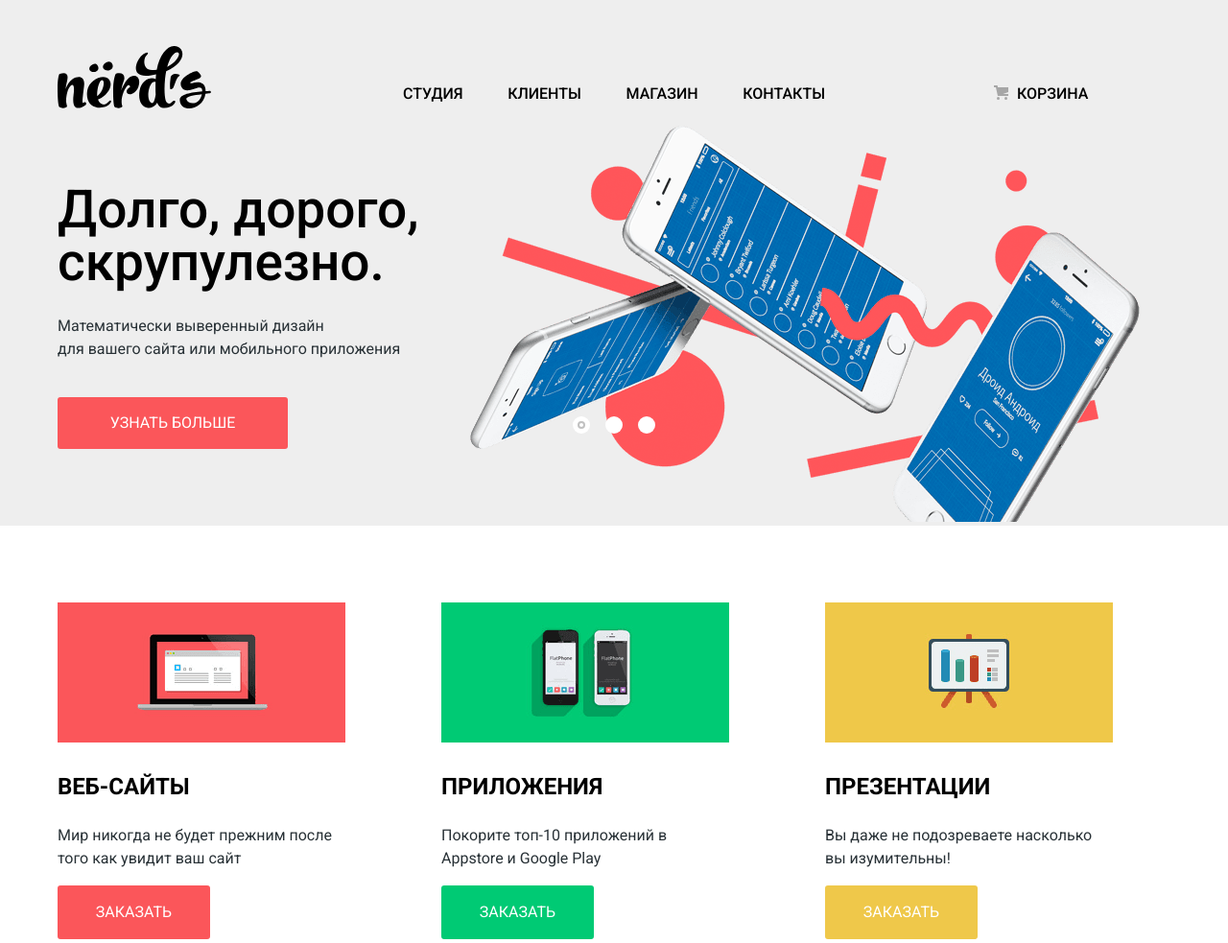
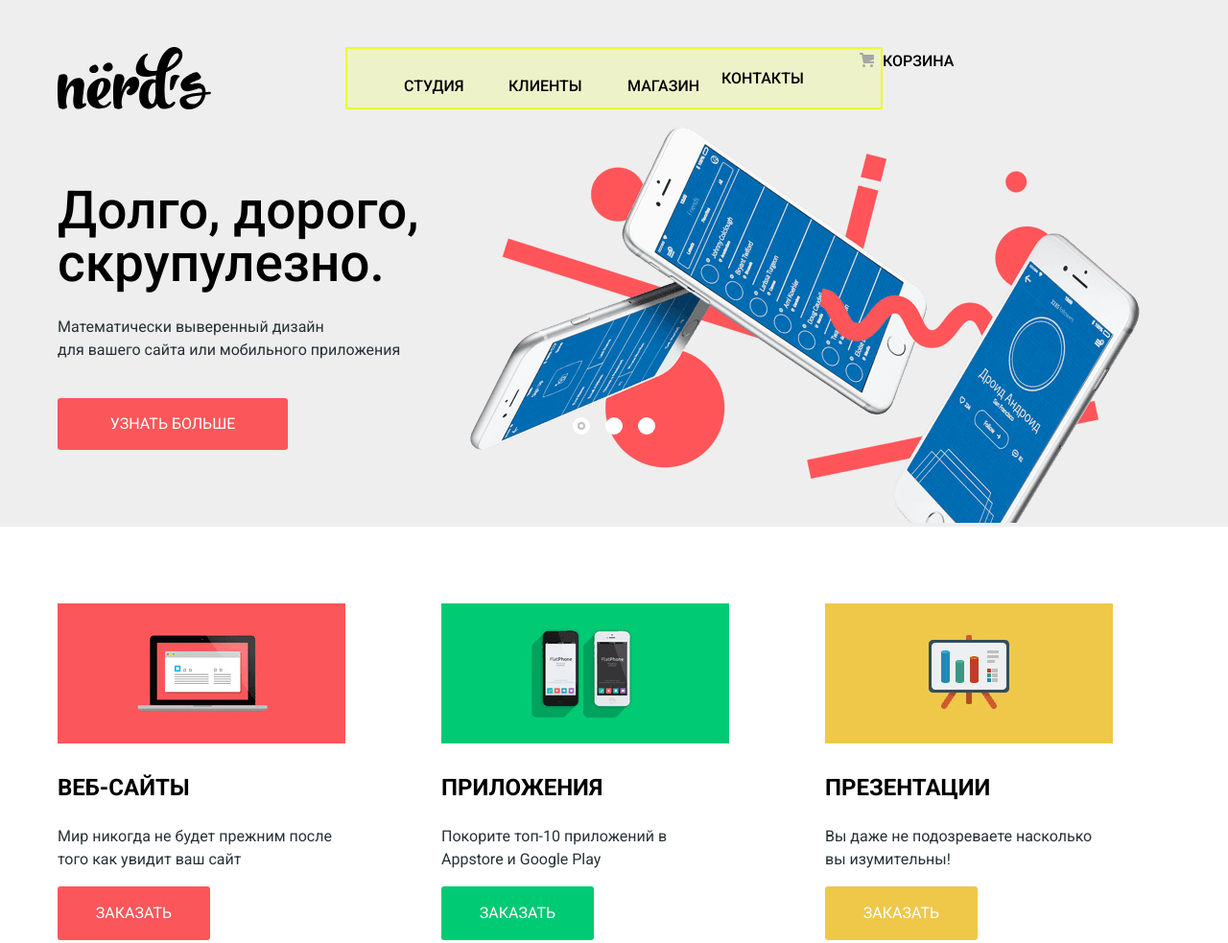
Before and after one commit to artmarine/814485-nerds, a plain HTML site: page index.html in a window 1280 px wide. Shown: the top 983 px of the page at 96% size. Drawn offline with Linux system fonts and the light colour scheme.

Commit message:
шапка

```diff
--- a/css/sytle.css
+++ b/css/sytle.css
@@ -18,6 +18,7 @@ a {
   max-width: 100%;
   height: auto;
 }
+
 .visually-hidden {
 	position: absolute !important;
 	clip: rect(1px 1px 1px 1px); /* IE6, IE7 */
@@ -43,13 +44,15 @@ a {
 }
 
 .main-navigation {
+  padding-top: 49px;
   display: flex;
-  justify-content: space-between;
-  align-items: flex-end;
+  font-weight: 500;
+  line-height: 30px;
+  text-transform: uppercase;
+  color: #000000;
 }
 
 .main-header-logo {
-  margin-top: 48px;
   width: 160px;
   height: 65px;
 }
@@ -57,11 +60,43 @@ a {
 .site-navigation {
   display: flex;
   flex-wrap: wrap;
-  justify-content: space-between;
-  width: 440px;
+  align-items: center;
+  width: 560px;
   margin: 0;
   padding: 0;
+  margin-left: 140px;
+  background: rgba(234, 255, 45, 0.2);
+  box-shadow: inset 0 0 0 2px rgb(234, 255, 45);
 }
+
+.site-navigation a {
+  display: block;
+}
+
+.studio-nav {
+  width: 62px;
+  margin-left: 61px;
+  margin-right: 22px;
+  padding-top: 16px;
+}
+
+.client-nav {
+  width: 78px;
+  margin-left: 25px;
+  margin-right: 22px;
+  padding-top: 16px;
+}
+
+.store-nav {
+  width: 76px;
+  margin-left: 24px;
+  margin-right: 22px;
+  padding-top: 16px;
+}
+
+
+
+
 
 .user-navigation {
   position: relative;
@@ -71,7 +106,7 @@ a {
 }
 
 .user-navigation li {
-  justify-content: center;
+  /* justify-content: center; */
 }
 
 .main-header {
@@ -86,12 +121,10 @@ a {
   opacity: 0.3;
 }
 
-.main-navigation {
-  font-weight: 500;
-  line-height: 30px;
-  text-transform: uppercase;
-  color: #000000;
-}
+
+
+
+
 
 .site-navigation,
 .user-navigation {
--- a/index.html
+++ b/index.html
@@ -12,10 +12,10 @@
     <nav class="main-navigation container">
       <a class="main-header-logo"><img src="img/logo.svg" width="160" height="65" alt="Nёrds"></a>
       <ul class="site-navigation">
-        <li><a href="studio.html">Студия</a></li>
-        <li><a href="client.html">Клиенты</a></li>
-        <li><a href="store.html">Магазин</a></li>
-        <li><a href="contact.html">Контакты</a></li>
+        <li><a class="studio-nav" href="studio.html">Студия</a></li>
+        <li><a class="client-nav" href="client.html">Клиенты</a></li>
+        <li><a class="store-nav" href="store.html">Магазин</a></li>
+        <li><a class="contacts-nav" href="contact.html">Контакты</a></li>
       </ul>
       <ul class="user-navigation">
         <li><a class="bag" href="#">Корзина</a></li>
```
